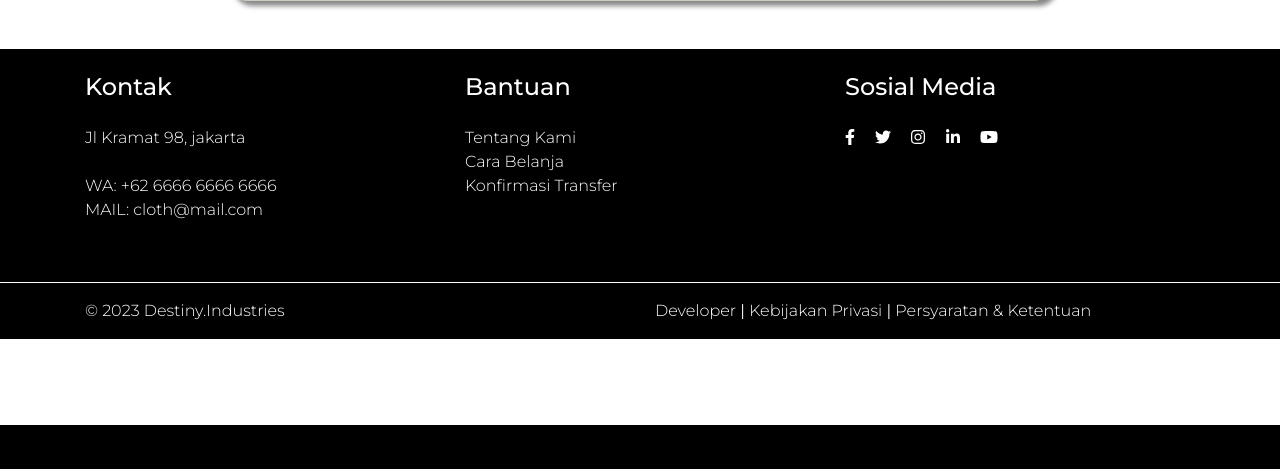
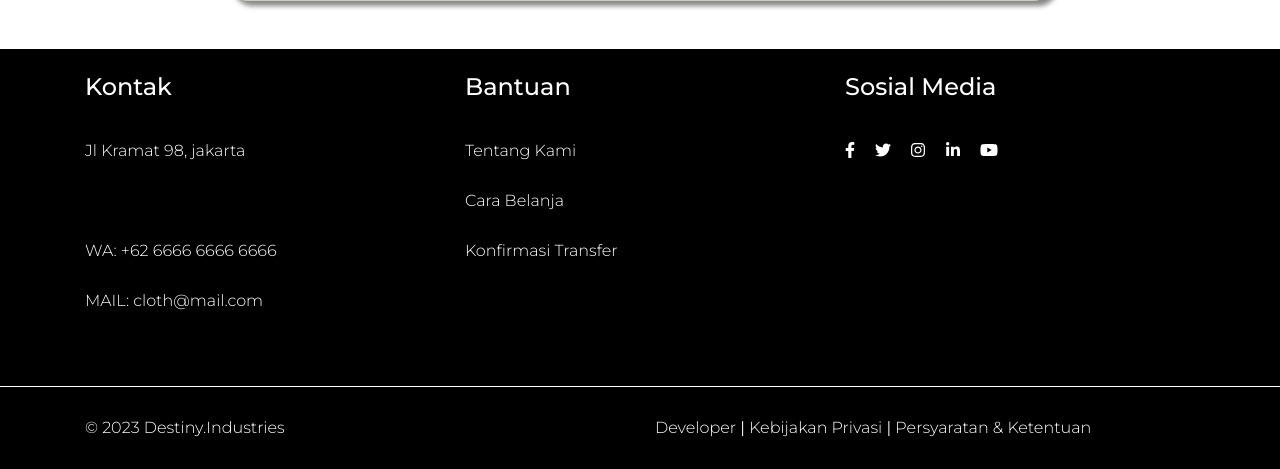
Before and after one commit to Julius-Ulee/Destiny.Industries, a CodeIgniter app: page /OnlineShop/index.php/profile/index in a window 1280 px wide. Shown: the part 375-844 px from the top of the page. Before the commit the page ends 800 px from the top, so only its background shows below. Run offline with CodeIgniter, Linux system fonts and the light colour scheme; the visitor is signed in with stand-in values (Sample User, id 1); data comes from the database, SQL or seed files in the repository; data that the repository does not hold is empty; some libraries are stand-ins or nearby versions.

Commit message:
🐛ci: fixed footer

```diff
--- a/application/views/layouts/user/app.php
+++ b/application/views/layouts/user/app.php
@@ -29,7 +29,10 @@
 	<!-- End Content -->
 
 	<!-- Footer -->
-	<div class="mt-5">
+	<div class="mt-5" style="width: 100%;
+    height: 50px;
+    padding-left: 0px;
+    line-height: 50px;">
 		<footer class="text-white">
 			<div class="container">
 				<div class="row py-4">
```
Lines whose indentation alone changed are shown as unchanged.
